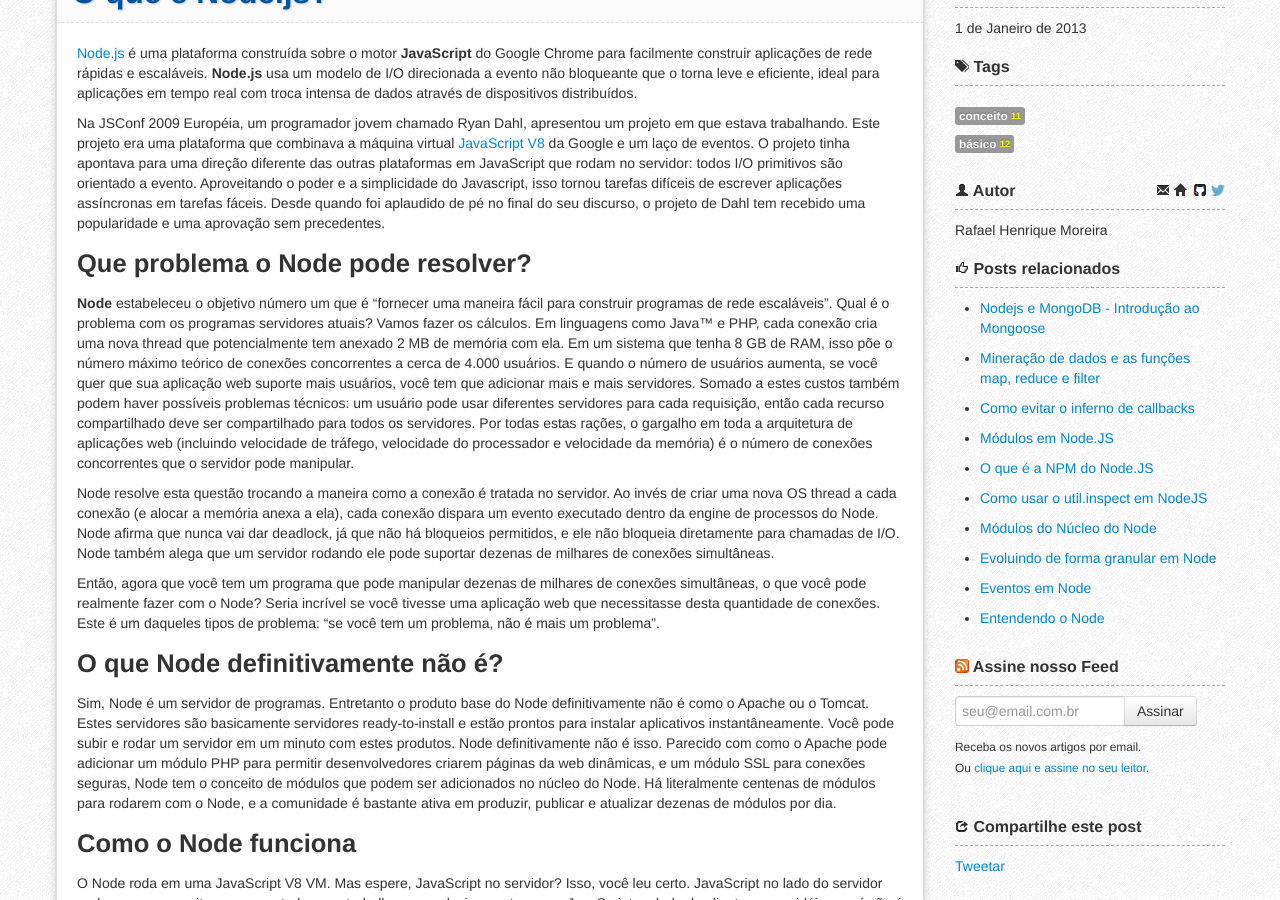
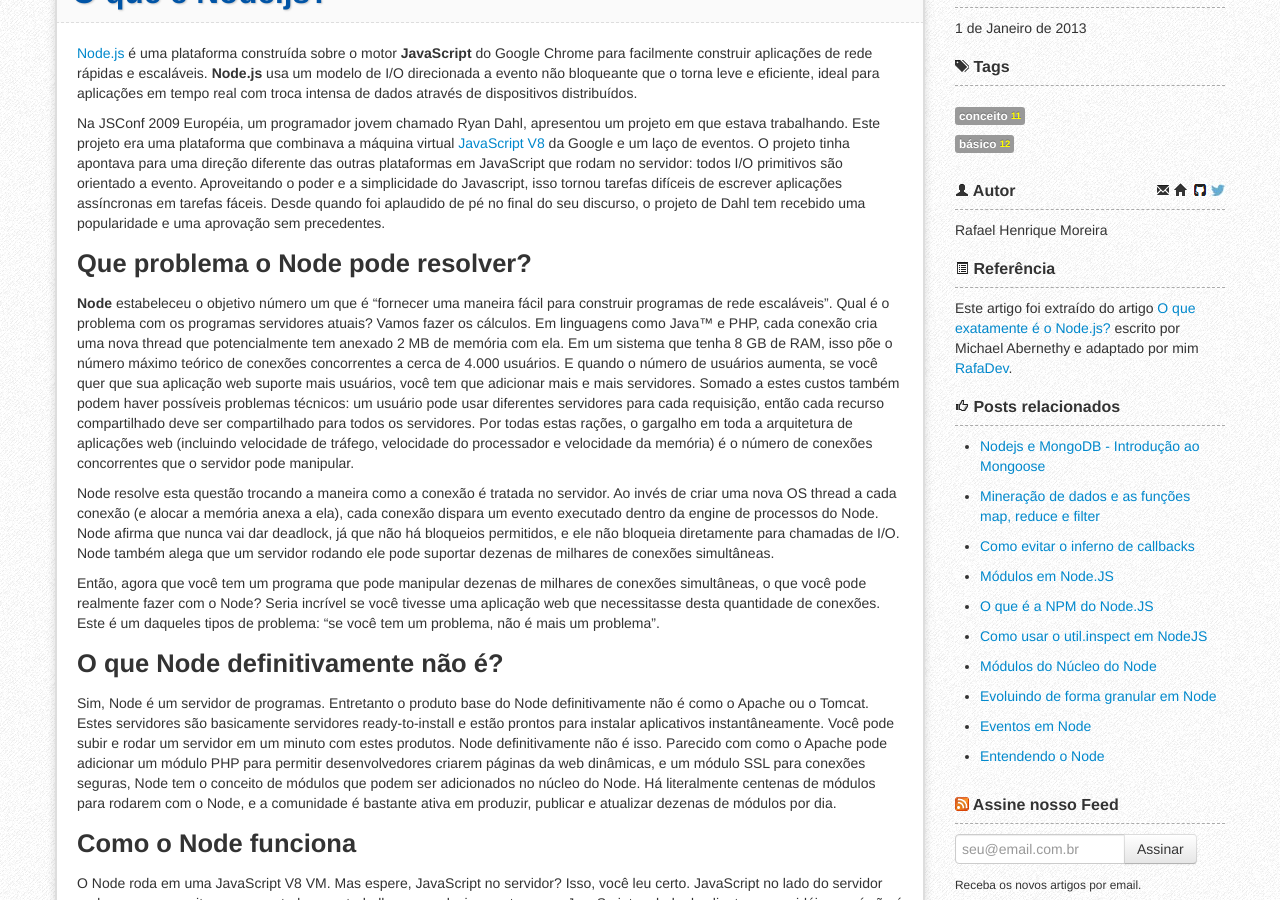
Before and after one commit to nodebr/NodeBR.com, a Jekyll site: the page built from _posts/2013-1-1-o-que-e-node-js.md, in a window 1280 px wide and 900 px high, scrolled down 302 px. Built offline with Jekyll 4.4.1, drawn with Linux system fonts in a browser that asks for light colours; comment, search, counter and statistics services are not loaded.

Commit message:
Colocando referencia no artigo

```diff
--- a/_posts/2013-1-1-o-que-e-node-js.md
+++ b/_posts/2013-1-1-o-que-e-node-js.md
@@ -9,6 +9,7 @@
   github: rafadev7
   twitter: rafadev7
 tags : [conceito, básico]
+reference: Este artigo foi extraído do artigo <a href="http://www.ibm.com/developerworks/br/library/os-nodejs/">O que exatamente é o Node.js?</a> escrito por Michael Abernethy e adaptado por mim <a href="http://rafadev.com/">RafaDev</a>.
 ---
 [Node.js][] é uma plataforma construída sobre o motor **JavaScript** do Google Chrome para facilmente construir aplicações de rede rápidas e escaláveis. **Node.js** usa um modelo de I/O direcionada a evento não bloqueante que o torna leve e eficiente, ideal para aplicações em tempo real com troca intensa de dados através de dispositivos distribuídos.
 
```
